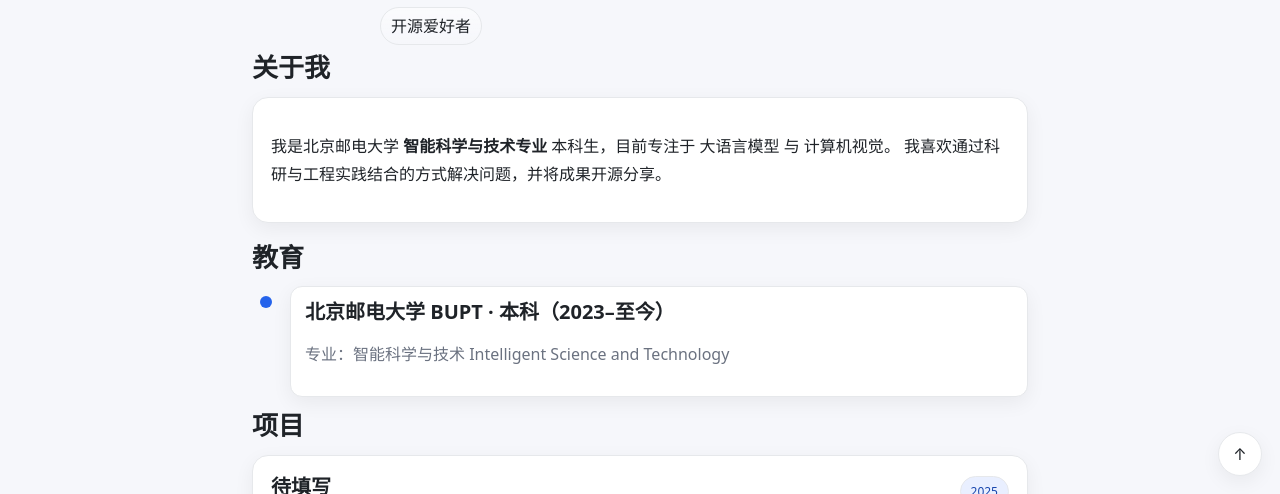
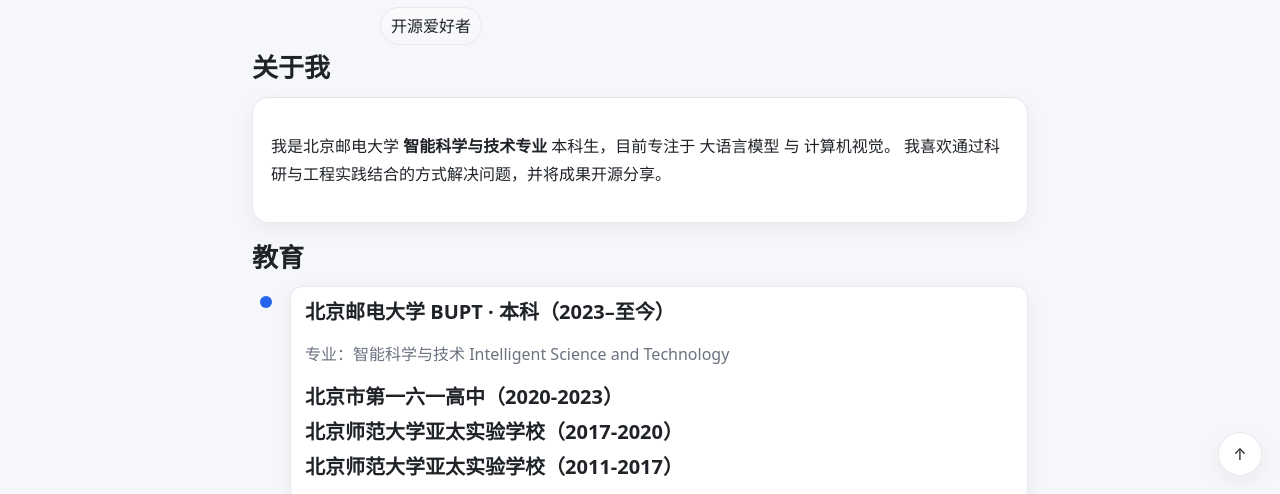
Before and after one commit to Ethan-ai637/Ethan-ai637.github.io, a plain HTML site: page index.html in a window 1280 px wide. Shown: the part 306-800 px from the top of the page. Drawn offline with Linux system fonts and the light colour scheme; no server answers.

Commit message:
Update index.html

```diff
--- a/index.html
+++ b/index.html
@@ -69,6 +69,9 @@
           <div class="tl-card">
             <h3>北京邮电大学 BUPT · 本科（2023–至今）</h3>
             <p class="muted">专业：智能科学与技术 Intelligent Science and Technology</p>
+            <h3>北京市第一六一高中（2020-2023）</h3>
+            <h3>北京师范大学亚太实验学校（2017-2020）</h3>
+            <h3>北京师范大学亚太实验学校（2011-2017）</h3>
           </div>
         </div>
       </div>
```
